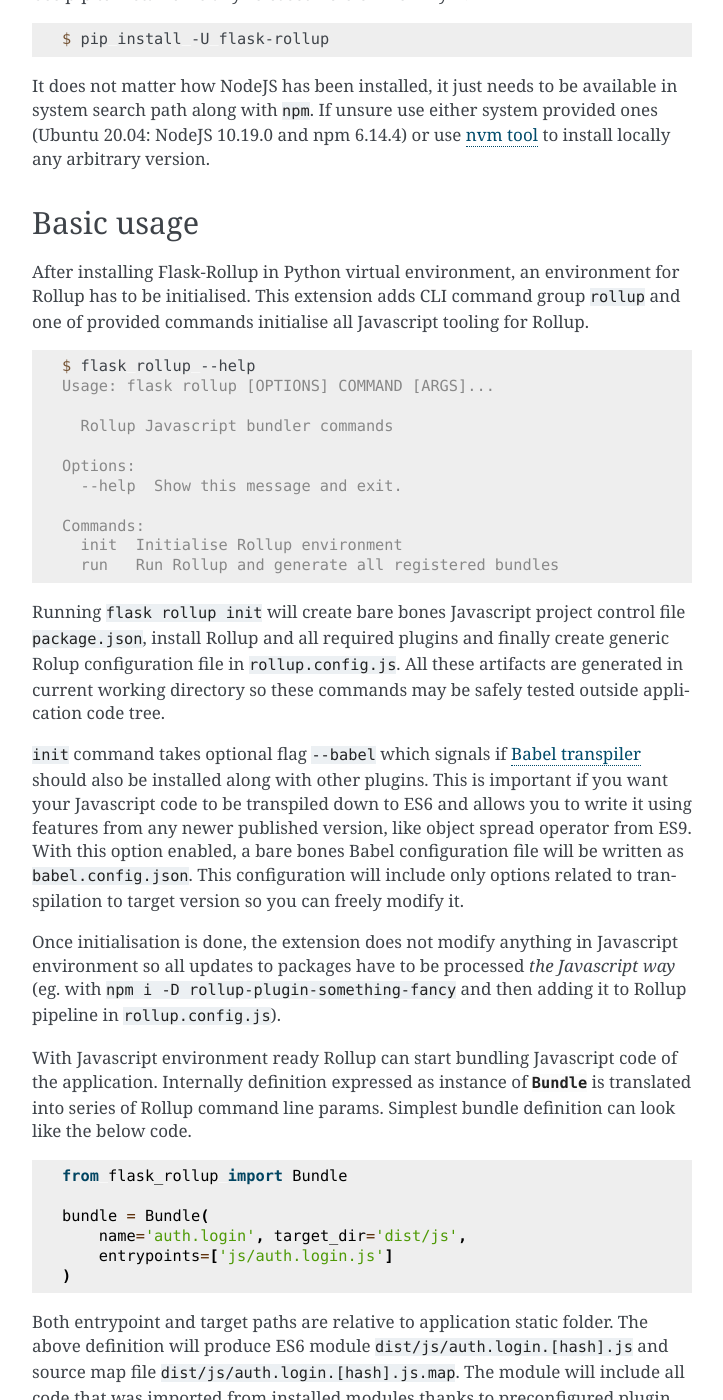
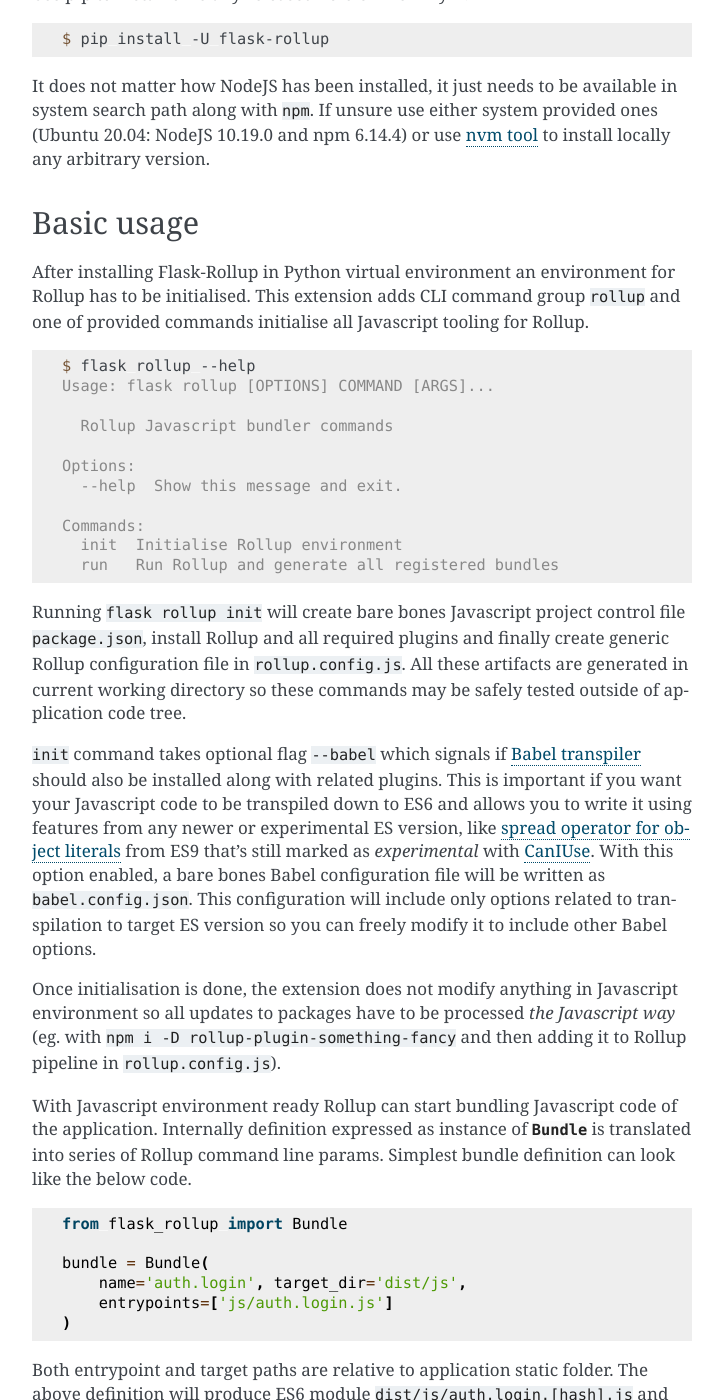
Before and after one commit to zgoda/flask-rollup, a Sphinx documentation site: the page built from docs/index.rst, in a window 1280 px wide and 1400 px high, scrolled down 1078 px. Shown: the whole window, without its empty margins (388-1111 px from the left). Built offline with Sphinx 7.4.7, drawn with Linux system fonts in a browser that asks for light colours; some of the changed text lies outside the part shown.

Commit message:
Docs updated

```diff
--- a/docs/index.rst
+++ b/docs/index.rst
@@ -42,7 +42,7 @@
 Basic usage
 -----------
 
-After installing Flask-Rollup in Python virtual environment, an environment for Rollup has to be initialised. This extension adds CLI command group ``rollup`` and one of provided commands initialise all Javascript tooling for Rollup.
+After installing Flask-Rollup in Python virtual environment an environment for Rollup has to be initialised. This extension adds CLI command group ``rollup`` and one of provided commands initialise all Javascript tooling for Rollup.
 
 .. code-block:: shell-session
 
@@ -58,9 +58,9 @@
       init  Initialise Rollup environment
       run   Run Rollup and generate all registered bundles
 
-Running ``flask rollup init`` will create bare bones Javascript project control file ``package.json``, install Rollup and all required plugins and finally create generic Rolup configuration file in ``rollup.config.js``. All these artifacts are generated in current working directory so these commands may be safely tested outside application code tree.
+Running ``flask rollup init`` will create bare bones Javascript project control file ``package.json``, install Rollup and all required plugins and finally create generic Rollup configuration file in ``rollup.config.js``. All these artifacts are generated in current working directory so these commands may be safely tested outside of application code tree.
 
-``init`` command takes optional flag ``--babel`` which signals if `Babel transpiler`_ should also be installed along with other plugins. This is important if you want your Javascript code to be transpiled down to ES6 and allows you to write it using features from any newer published version, like object spread operator from ES9. With this option enabled, a bare bones Babel configuration file will be written as ``babel.config.json``. This configuration will include only options related to transpilation to target version so you can freely modify it.
+``init`` command takes optional flag ``--babel`` which signals if `Babel transpiler`_ should also be installed along with related plugins. This is important if you want your Javascript code to be transpiled down to ES6 and allows you to write it using features from any newer or experimental ES version, like `spread operator for object literals`_ from ES9 that's still marked as *experimental* with `CanIUse`_. With this option enabled, a bare bones Babel configuration file will be written as ``babel.config.json``. This configuration will include only options related to transpilation to target ES version so you can freely modify it to include other Babel options.
 
 Once initialisation is done, the extension does not modify anything in Javascript environment so all updates to packages have to be processed *the Javascript way* (eg. with ``npm i -D rollup-plugin-something-fancy`` and then adding it to Rollup pipeline in ``rollup.config.js``).
 
@@ -93,6 +93,15 @@
 
 .. _Terser: https://terser.org/
 .. _Babel transpiler: https://babeljs.io/
+.. _spread operator for object literals: https://developer.mozilla.org/en-US/docs/Web/JavaScript/Reference/Operators/Spread_syntax#spread_in_object_literals
+.. _CanIUse: https://caniuse.com/mdn-javascript_operators_spread_spread_in_destructuring
+
+Production vs development mode
+------------------------------
+
+The operation of Rollup with regards to environment is controlled by Flask environment variable ``FLASK_ENV``. It's automatically set by Flask but may be also controlled with startup scripts or `python-dotenv`_ package. This variable is directly translated to ``NODE_ENV`` and to ``process.environment`` in Javascript code in consequence.
+
+.. _python-dotenv: https://pypi.org/project/python-dotenv/
 
 Extension configuration
 -----------------------
@@ -116,6 +125,12 @@
 .. note::
 
     Modifications to ``rollup.config.js`` should take into consideration how Rollup processes configuration and command line - the options are **not** overwritten but merged instead. Including bundle parameters like entrypoints or paths in ``rollup.config.js`` (iow *what to do*) may produce undesirable side effects.
+
+The *what to do* part is controlled by bundle definitions in your code.
+
+Be aware that processing additional (non-Javascript) files is neither natively supported by Rollup or this extension. In other words, if you think you can make Rollup (or Flask-Rollup) to process your SCSS or PostCSS modules then you better stop. It's not intended to do that. Use `Flask-Assets`_.
+
+.. _Flask-Assets: https://pypi.org/project/Flask-Assets/
 
 Template function
 -----------------
```
Also changed, not shown: other parts of docs/index.rst (+1 -1 lines).
